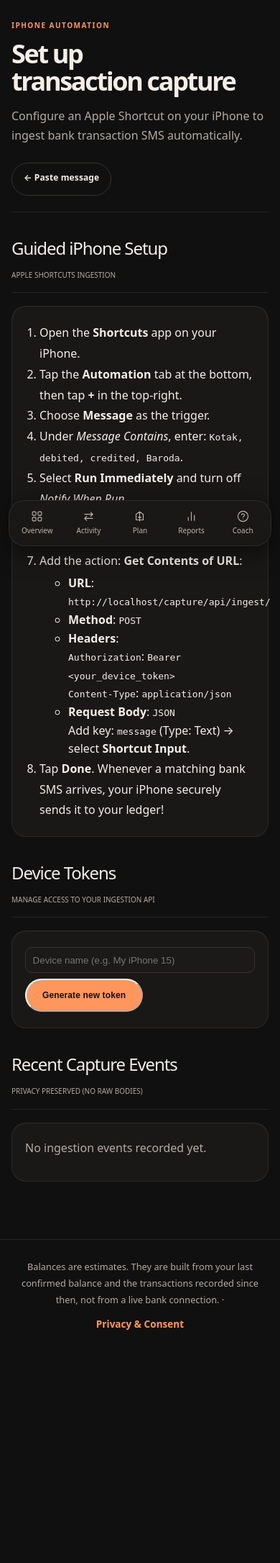
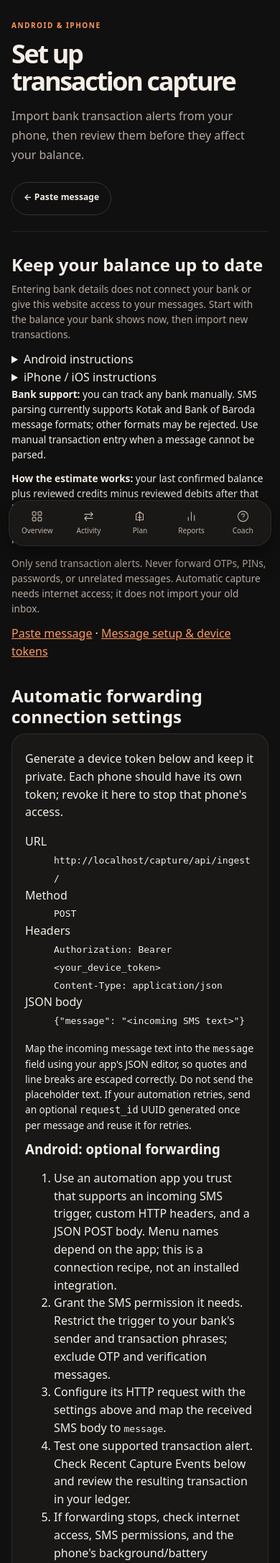
Before and after one commit to 999arya/expensure, a Django app: page /capture/shortcuts/ in a window 390 px wide. Shown: the part 73-2245 px from the top of the page at 72% size. Before the commit the page ends 1921 px from the top, so only its background shows below. Run offline with Django 5.2, Linux system fonts and the light colour scheme; the visitor is signed in with stand-in values (Sample User, id 1); data that the repository does not hold is empty.

Commit message:
Add Android and iPhone message setup guidance

```diff
--- a/templates/accounts/add_account.html
+++ b/templates/accounts/add_account.html
@@ -27,6 +27,7 @@
 
         <button class="button button--full" type="submit">Save account</button>
       </form>
+      {% include "partials/message_setup.html" %}
 
       <p class="auth-switch">
         <a href="{% url 'core:dashboard' %}">Cancel</a>
--- a/templates/accounts/signup.html
+++ b/templates/accounts/signup.html
@@ -30,6 +30,7 @@
           {% if account_form.non_field_errors %}<div class="form-errors" role="alert">{{ account_form.non_field_errors }}</div>{% endif %}
           {% for field in account_form %}{% include "partials/form_field.html" with field=field %}{% endfor %}
         </fieldset>
+        {% include "partials/message_setup.html" %}
         <p class="muted small">Next: open your dashboard, choose a goal, and get steps to work toward it.</p>
         <button class="button button--full" type="submit">Create account</button>
       </form>
--- a/templates/ingestion/paste.html
+++ b/templates/ingestion/paste.html
@@ -15,7 +15,7 @@
     </div>
     <div class="page-head__actions">
       <a class="button button--outline" href="{% url 'ingestion:shortcuts' %}">
-        Apple Shortcuts setup →
+        Message setup (Android / iPhone) →
       </a>
     </div>
   </header>
--- a/templates/ingestion/shortcuts.html
+++ b/templates/ingestion/shortcuts.html
@@ -1,15 +1,15 @@
 {% extends "base.html" %}
 {% load money %}
 
-{% block title %}Apple Shortcuts Capture · Expensure{% endblock %}
+{% block title %}Phone Message Setup · Expensure{% endblock %}
 
 {% block content %}
   <header class="page-head">
     <div>
-      <p class="eyebrow">IPHONE AUTOMATION</p>
+      <p class="eyebrow">ANDROID &amp; IPHONE</p>
       <h1>Set up transaction capture</h1>
       <p class="muted">
-        Configure an Apple Shortcut on your iPhone to ingest bank transaction SMS automatically.
+        Import bank transaction alerts from your phone, then review them before they affect your balance.
       </p>
     </div>
     <div class="page-head__actions">
@@ -27,36 +27,40 @@
     </div>
   {% endif %}
 
-  <!-- Setup Instructions -->
-  <section class="section" aria-labelledby="guide-heading">
-    <div class="section-head">
-      <h2 id="guide-heading">Guided iPhone Setup</h2>
-      <span class="muted small">APPLE SHORTCUTS INGESTION</span>
-    </div>
+  {% include "partials/message_setup.html" %}
 
-    <div class="card" style="margin-bottom: var(--space-5);">
-      <ol style="padding-left: 1.25rem; line-height: 1.8; margin: 0;">
-        <li>Open the <strong>Shortcuts</strong> app on your iPhone.</li>
-        <li>Tap the <strong>Automation</strong> tab at the bottom, then tap <strong>+</strong> in the top-right.</li>
-        <li>Choose <strong>Message</strong> as the trigger.</li>
-        <li>Under <em>Message Contains</em>, enter: <code>Kotak, debited, credited, Baroda</code>.</li>
-        <li>Select <strong>Run Immediately</strong> and turn off <em>Notify When Run</em>.</li>
-        <li>Tap <strong>Next</strong> and choose <strong>New Blank Automation</strong>.</li>
-        <li>Add the action: <strong>Get Contents of URL</strong>:
-          <ul style="margin-top: 0.25rem; line-height: 1.6;">
-            <li><strong>URL</strong>: <code>{{ request.scheme }}://{{ request.get_host }}{% url 'ingestion:api_ingest' %}</code></li>
-            <li><strong>Method</strong>: <code>POST</code></li>
-            <li><strong>Headers</strong>:
-              <br><code>Authorization</code>: <code>Bearer &lt;your_device_token&gt;</code>
-              <br><code>Content-Type</code>: <code>application/json</code>
-            </li>
-            <li><strong>Request Body</strong>: <code>JSON</code>
-              <br>Add key: <code>message</code> (Type: Text) → select <strong>Shortcut Input</strong>.
-            </li>
-          </ul>
-        </li>
-        <li>Tap <strong>Done</strong>. Whenever a matching bank SMS arrives, your iPhone securely sends it to your ledger!</li>
+  <section class="section" aria-labelledby="connection-heading">
+    <h2 id="connection-heading">Automatic forwarding connection settings</h2>
+    <div class="card">
+      <p>Generate a device token below and keep it private. Each phone should have its own token; revoke it here to stop that phone's access.</p>
+      <dl>
+        <dt>URL</dt><dd style="overflow-wrap: anywhere;"><code>{{ request.scheme }}://{{ request.get_host }}{% url 'ingestion:api_ingest' %}</code></dd>
+        <dt>Method</dt><dd><code>POST</code></dd>
+        <dt>Headers</dt><dd><code>Authorization: Bearer &lt;your_device_token&gt;</code><br><code>Content-Type: application/json</code></dd>
+        <dt>JSON body</dt><dd><code>{"message": "&lt;incoming SMS text&gt;"}</code></dd>
+      </dl>
+      <p class="small">Map the incoming message text into the <code>message</code> field using your app's JSON editor, so quotes and line breaks are escaped correctly. Do not send the placeholder text. If your automation retries, send an optional <code>request_id</code> UUID generated once per message and reuse it for retries.</p>
+      <h3>Android: optional forwarding</h3>
+      <ol>
+        <li>Use an automation app you trust that supports an incoming SMS trigger, custom HTTP headers, and a JSON POST body. Menu names depend on the app; this is a connection recipe, not an installed integration.</li>
+        <li>Grant the SMS permission it needs. Restrict the trigger to your bank's sender and transaction phrases; exclude OTP and verification messages.</li>
+        <li>Configure its HTTP request with the settings above and map the received SMS body to <code>message</code>.</li>
+        <li>Test one supported transaction alert. Check Recent Capture Events below and review the resulting transaction in your ledger.</li>
+        <li>If forwarding stops, check internet access, SMS permissions, and the phone's background/battery restrictions for that app. Manual paste remains available without an extra app.</li>
       </ol>
+      <h3>iPhone: Apple Shortcuts</h3>
+      <ol>
+        <li>Open <strong>Shortcuts &rarr; Automation &rarr; + &rarr; Message</strong>.</li>
+        <li>Choose the bank sender and one <strong>Message Contains</strong> phrase such as <code>debited</code>. Create another automation for <code>credited</code> or other phrases your bank uses. A comma-separated list is not an OR filter.</li>
+        <li>Choose <strong>Run Immediately</strong> if your iOS version offers it; otherwise approve the notification when it runs.</li>
+        <li>Create a blank automation and add <strong>Get Contents of URL</strong>. Enter the URL above, select <strong>POST</strong>, and add the two headers.</li>
+        <li>Set <strong>Request Body</strong> to <strong>JSON</strong>. Add a Text field named <code>message</code> and select the incoming message's text from <strong>Shortcut Input</strong> (Content if offered). Do not type "Shortcut Input" as literal text.</li>
+        <li>Save, test with one transaction alert, and check Recent Capture Events. Review its time, account and category in your ledger. Existing messages must be pasted manually.</li>
+      </ol>
+      <p class="small">Setup reference: <a href="https://support.apple.com/guide/shortcuts/apdd711f9dff/ios">Apple message triggers</a>, <a href="https://support.apple.com/guide/shortcuts/apd58d46713f/ios">Apple web requests</a>, and <a href="https://developer.android.com/reference/android/Manifest.permission#READ_SMS">Android SMS permissions</a>.</p>
+      <h3>If the balance does not change</h3>
+      <p>Capture is only the first step. Open the ledger and resolve pending reviews. Unsupported messages or unmatched accounts are not imported; check the bank name and last four digits. Never change an old transaction's time just to force it into the current balance.</p>
+      <p class="small">If the free server is asleep, the first request may take about a minute. Check capture events before resending. For missed or unsupported messages, enter the transaction manually or confirm the current balance from your bank app.</p>
     </div>
   </section>
 
@@ -73,7 +77,7 @@
         <input
           type="text"
           name="name"
-          placeholder="Device name (e.g. My iPhone 15)"
+          placeholder="Device name (e.g. My Android or iPhone)"
           required
           style="flex: 1; min-width: 200px; padding: 0.6rem; border-radius: var(--radius-sm); border: 1px solid var(--line); background: var(--surface); color: var(--text);"
         >
--- /dev/null
+++ b/templates/partials/message_setup.html
@@ -0,0 +1,32 @@
+<section class="signup-group" aria-labelledby="message-setup-heading">
+  <h2 id="message-setup-heading">Keep your balance up to date</h2>
+  <p class="muted small">Entering bank details does not connect your bank or give this website access to your messages. Start with the balance your bank shows now, then import new transactions.</p>
+  <details>
+    <summary>Android instructions</summary>
+    <ol class="small">
+      <li>Save your account first, including the last four digits shown in your bank alerts.</li>
+      <li>In your Messages app, open a transaction SMS, press and hold its text, and copy it.</li>
+      <li>Open Expensure in your browser, choose <strong>Paste message</strong>, paste the text, and preview it. Check the amount, debit or credit, and account before saving.</li>
+      <li>Review the saved transaction and confirm its time and category before it changes your estimated balance.</li>
+    </ol>
+    <p class="small">Optional automatic forwarding requires a separate Android automation app with SMS access and HTTPS POST support. Expensure has no Android SMS reader built in. After saving your account, open <strong>Message setup</strong> for the connection settings.</p>
+  </details>
+  <details>
+    <summary>iPhone / iOS instructions</summary>
+    <ol class="small">
+      <li>Save your account first. You can copy a transaction SMS from Messages and use <strong>Paste message</strong>, just like on Android.</li>
+      <li>For future messages, open Expensure's <strong>Message setup</strong> and generate a device token.</li>
+      <li>In Apple's <strong>Shortcuts → Automation → Message</strong>, select your bank sender and a transaction phrase. Create separate rules for debit and credit phrases.</li>
+      <li>Use <strong>Get Contents of URL</strong> with the URL, authorization header, and JSON body shown in Message setup. Choose <strong>Run Immediately</strong> if available, or approve each run.</li>
+      <li>Check capture events in Expensure, then review each captured transaction before it affects your balance.</li>
+    </ol>
+  </details>
+  <p class="small"><strong>Bank support:</strong> you can track any bank manually. SMS parsing currently supports Kotak and Bank of Baroda message formats; other formats may be rejected. Use manual transaction entry when a message cannot be parsed.</p>
+  <p class="small"><strong>How the estimate works:</strong> your last confirmed balance plus reviewed credits minus reviewed debits after that balance's time. Older transactions are already included; uncertain times need review. Use <strong>Confirm balance</strong> to reconcile with your bank app.</p>
+  <p class="muted small">Only send transaction alerts. Never forward OTPs, PINs, passwords, or unrelated messages. Automatic capture needs internet access; it does not import your old inbox.</p>
+  {% if request.user.is_authenticated %}
+    <p><a href="{% url 'ingestion:paste' %}">Paste message</a> · <a href="{% url 'ingestion:shortcuts' %}">Message setup &amp; device tokens</a></p>
+  {% else %}
+    <p class="muted small">After creating your account, open <strong>Paste message → Message setup</strong> to connect your phone. No setup is required to finish signup.</p>
+  {% endif %}
+</section>
```
